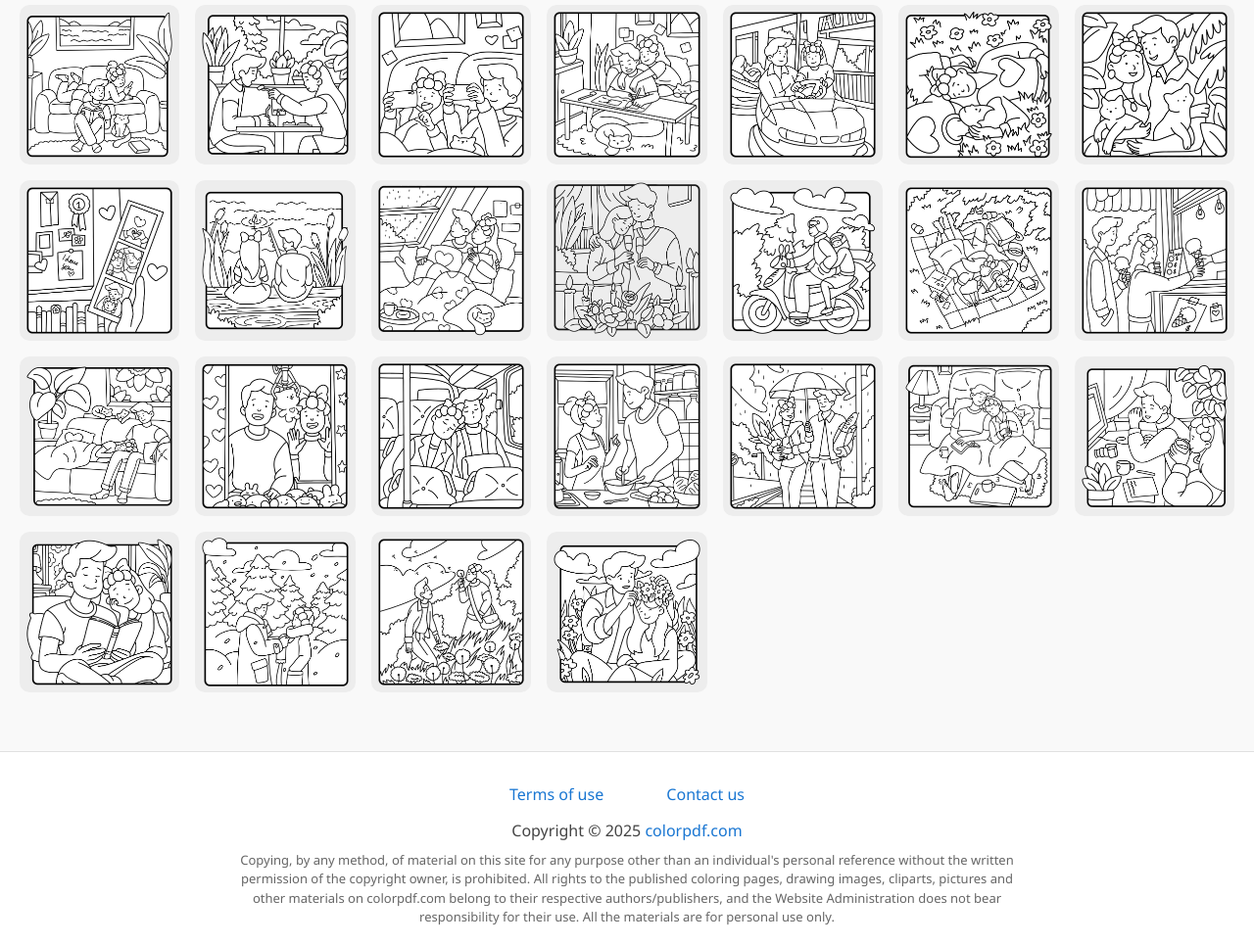
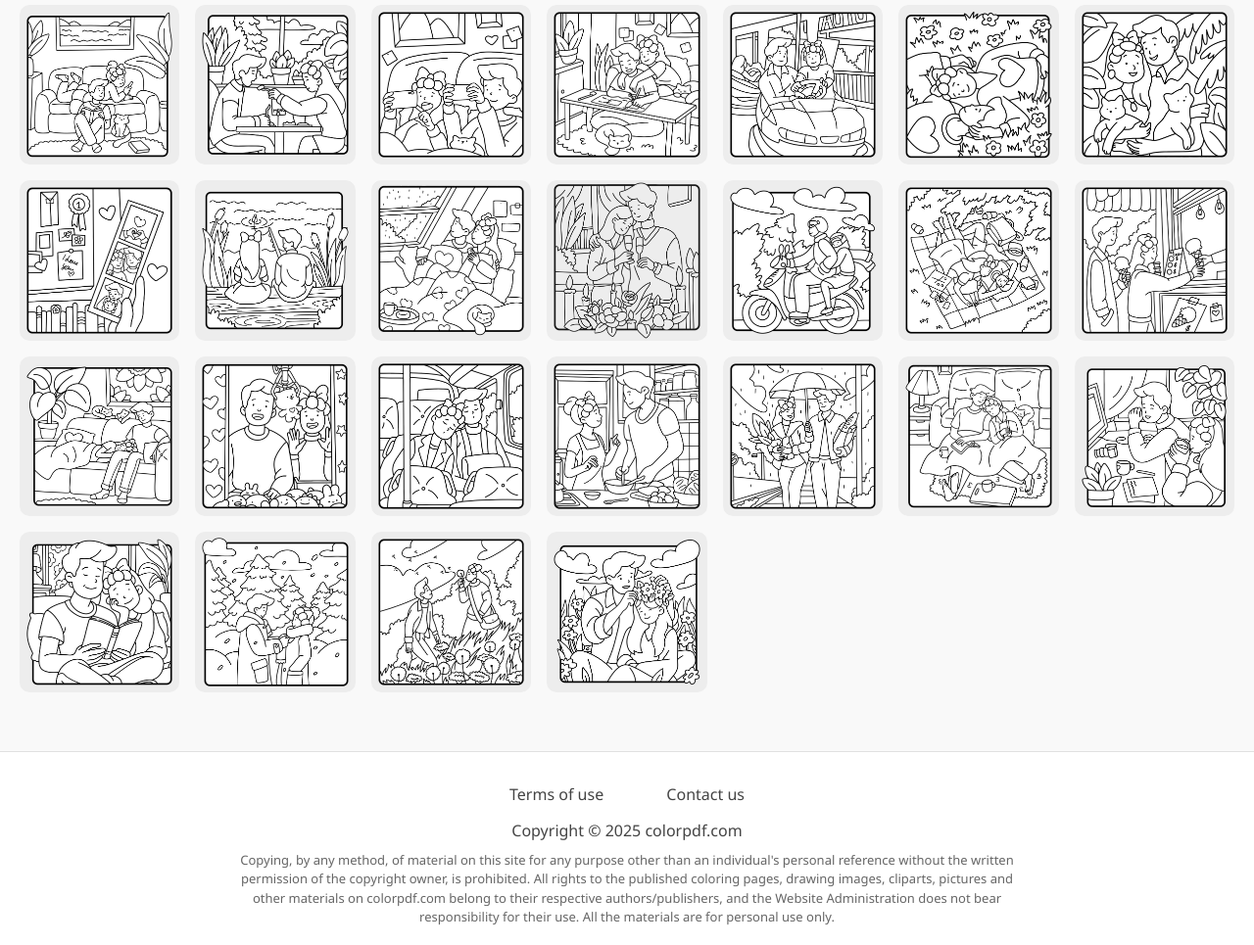
Before and after one commit to timatx242/newnew, a website: page index.html in a window 1280 px wide. Shown: the part 75-1040 px from the top of the page at 98% size. Drawn offline with Linux system fonts and the light colour scheme; no server answers.

Commit message:
Added style.css

```diff
--- a/style.css
+++ b/style.css
@@ -283,13 +283,13 @@ main#gallery {
 }
 .site-footer .footer-link {
   margin: 0 30px;
-  color: #1976d2;
+  color: #444;
   text-decoration: none;
   font-weight: 500;
   transition: color 0.2s;
 }
 .site-footer .footer-link:hover {
-  color: #0d47a1;
+  color: #444;
   text-decoration: underline;
 }
 .site-footer .footer-copyright {
@@ -297,7 +297,7 @@ main#gallery {
   color: #444;
 }
 .site-footer .footer-copyright a {
-  color: #1976d2;
+  color: #444;
   text-decoration: none;
 }
 .site-footer .footer-copyright a:hover {
```
